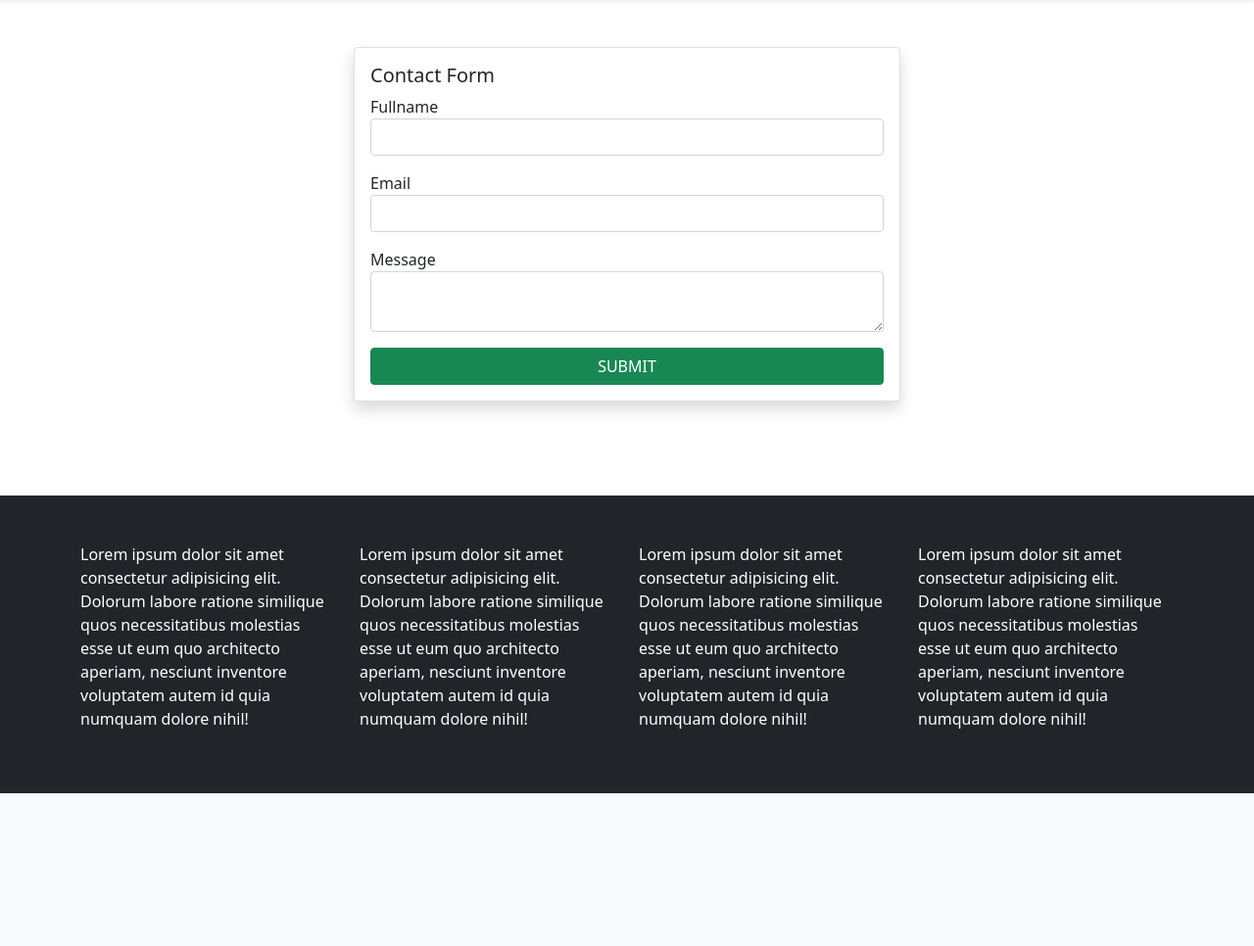
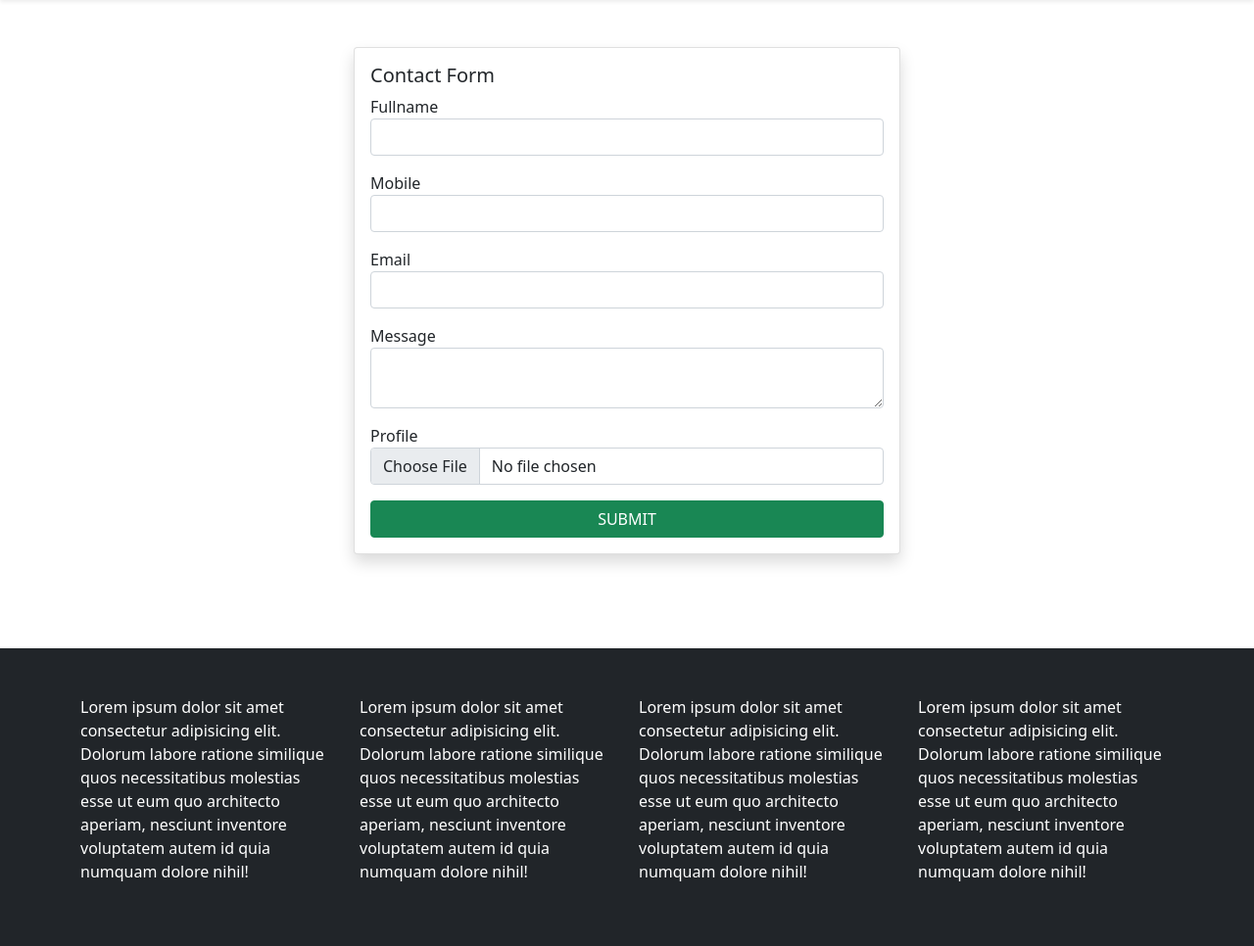
Before and after one commit to ansariabdulahad/django-py-lec, a Django app: template just/templates/contact.html in a window 1280 px wide. Shown: the part 66-1032 px from the top of the page at 98% size. Before the commit the page ends 876 px from the top, so only its background shows below. Run offline with Django 3.2, Linux system fonts and the light colour scheme; the template is opened without the code that fills it, so the values that code supplies are empty.

Commit message:
image upload added

```diff
--- a/just/admin.py
+++ b/just/admin.py
@@ -9,8 +9,10 @@ class ContactDataAdmin(admin.ModelAdmin) :
     list_display = (
         'id',
         'fullname',
+        'mobile',
         'email',
         'message',
+        'profile',
         'createdAt'
     )
 
--- a/just/models.py
+++ b/just/models.py
@@ -3,6 +3,8 @@ from django.db import models
 # STEP 1 : Create a new database model
 class ContactData(models.Model) :
     fullname = models.CharField(max_length=100)
+    mobile = models.BigIntegerField()
     email = models.EmailField()
     message = models.TextField()
+    profile = models.ImageField(upload_to="images/")
     createdAt = models.DateTimeField(auto_now_add=True)
--- a/just/settings.py
+++ b/just/settings.py
@@ -11,6 +11,7 @@ https://docs.djangoproject.com/en/5.0/ref/settings/
 """
 
 from pathlib import Path
+import os
 
 # Build paths inside the project like this: BASE_DIR / 'subdir'.
 BASE_DIR = Path(__file__).resolve().parent.parent
@@ -135,3 +136,6 @@ EMAIL_HOST_USER = 'ansariabdulahad3@gmail.com'
 EMAIL_HOST_PASSWORD = 'goqqvxlgxhijayxj'
 EMAIL_USE_TLS = True
 DEFAULT_FROM = EMAIL_HOST_USER
+
+MEDIA_ROOT = os.path.join(BASE_DIR,'upload')
+MEDIA_URL = '/upload/'
--- a/just/templates/contact.html
+++ b/just/templates/contact.html
@@ -2,6 +2,10 @@
 
 {% block css %}
 <link rel="stylesheet" href="../../static/css/contact.css">
+{% endblock %}
+
+{% block js %}
+<script src="../../static/js/contact.js"></script>
 {% endblock %}
 
 {% block title%}
@@ -15,11 +19,15 @@ Contact Page
     <div class="card shadow w-50 mb-5">
         <div class="card-body">
             <h5>Contact Form</h5>
-            <form method="post" action="/contact">
+            <form method="post" action="/contact" enctype="multipart/form-data">
                 {% csrf_token %}
                 <div class="form-group mb-3">
                     <label for="fullname">Fullname</label>
                     <input type="text" name="fullname" class="form-control" required>
+                </div>
+                <div class="form-group mb-3">
+                    <label for="mobile">Mobile</label>
+                    <input type="tel" name="mobile" class="form-control" required>
                 </div>
                 <div class="form-group mb-3">
                     <label for="email">Email</label>
@@ -28,6 +36,10 @@ Contact Page
                 <div class="form-group mb-3">
                     <label for="message">Message</label>
                     <textarea name="message" class="form-control" required></textarea>
+                </div>
+                <div class="form-group mb-3">
+                    <label for="profile">Profile</label>
+                    <input type="file" name="profile" class="form-control" accept="image/*" required>
                 </div>
                 <button class="btn btn-success w-100">SUBMIT</button>
             </form>
@@ -38,7 +50,9 @@ Contact Page
     <table class="table table-striped shadow text-nowrap text-center">
         <thead>
             <th>ID</th>
+            <th>Profile</th>
             <th>Fullname</th>
+            <th>Mobile</th>
             <th>Email</th>
             <th>Message</th>
             <th>CreatedAt</th>
@@ -48,13 +62,21 @@ Contact Page
             {% for item in data %}
             <tr>
                 <td>{{ item.id }}</td>
+                <td>
+                    <img src="{{ settings.MEDIA_URL }}/{{ item.profile }}" width="30" class="rounded-circle" alt="img">
+                </td>
                 <td>{{ item.fullname }}</td>
+                <td>{{ item.mobile }}</td>
                 <td>{{ item.email }}</td>
                 <td>{{ item.message }}</td>
                 <td>{{ item.createdAt }}</td>
                 <td>
-                    <button class="btn btn-primary shadow">EDIT</button>
-                    <button class="btn btn-danger shadow">DELETE</button>
+                    <button class="btn btn-primary shadow" onclick="editEnquery('{{ item.id }}')">
+                        EDIT
+                    </button>
+                    <button class="btn btn-danger shadow" onclick="deleteEnquery('{{ item.id }}')">
+                        DELETE
+                    </button>
                 </td>
             </tr>
             {% endfor %}
--- /dev/null
+++ b/static/js/contact.js
@@ -0,0 +1,7 @@
+const deleteEnquery = (id) => {
+    alert(id)
+}
+
+const editEnquery = (id) => {
+    alert(id)
+}
```
Also changed, not shown: just/urls.py (+6 -1 lines), just/views.py (+7 -2 lines), db.sqlite3, just/migrations/0001_initial.py, upload/images/img-4.png (added), upload/images/img-5.png (added).
